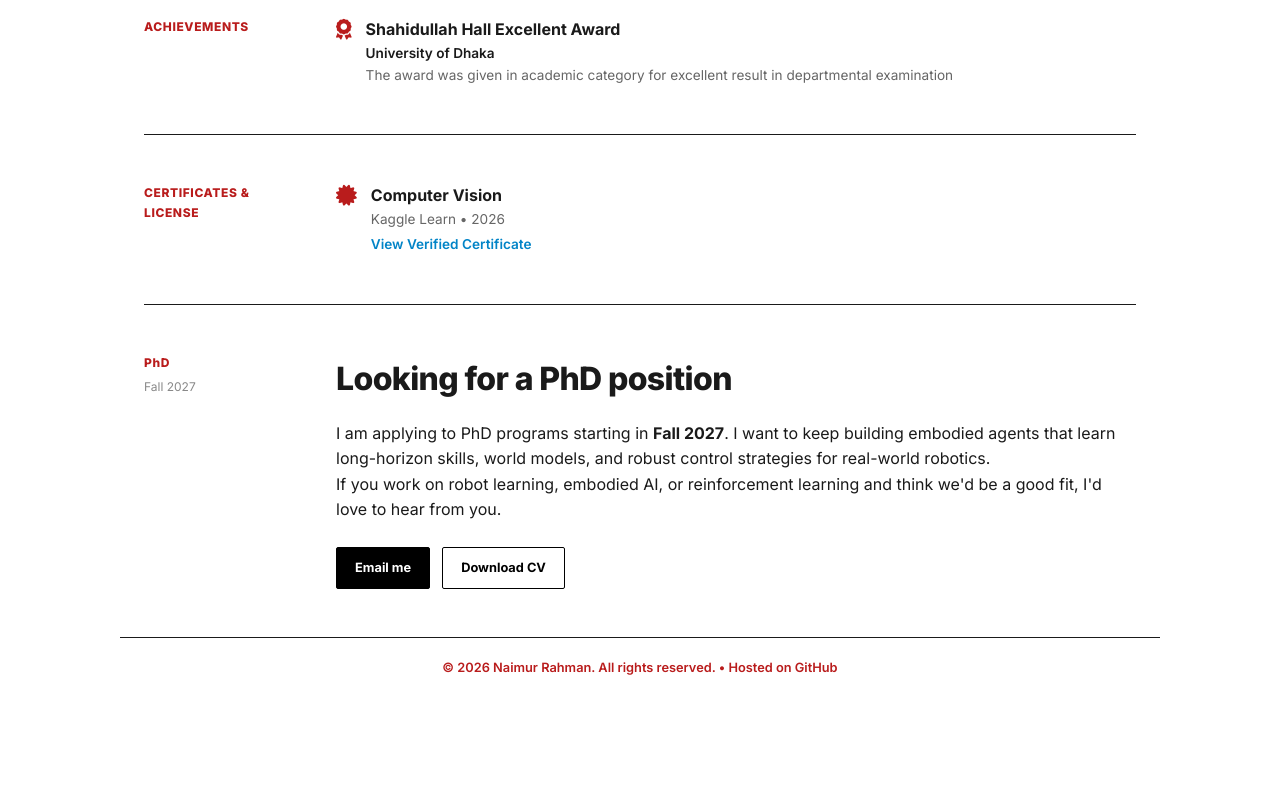
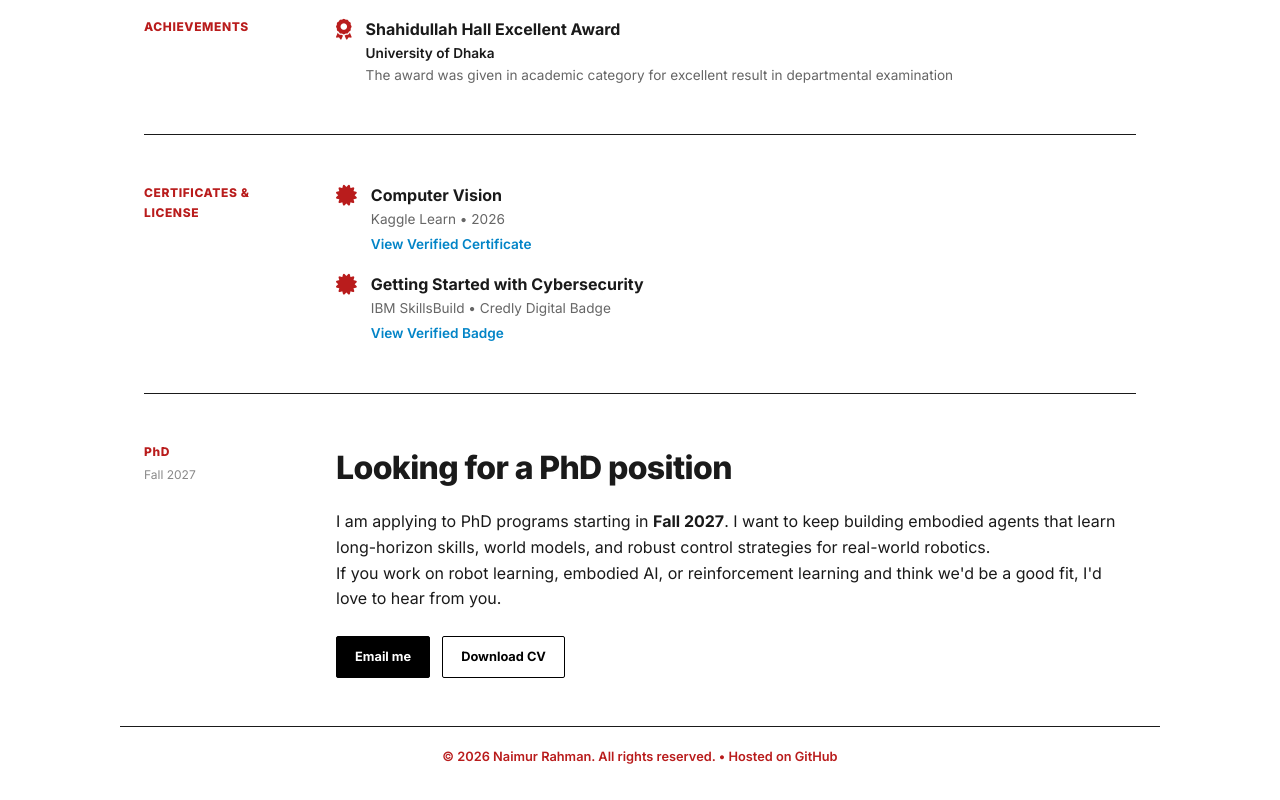
Before and after one commit to naimur-rahman-eng/naimur-rahman-eng.github.io, a plain HTML site: page index.html in a window 1280 px wide. Shown: the part 1303-2103 px from the top of the page. Before the commit the page ends 2014 px from the top, so only its background shows below. Drawn offline with Linux system fonts and the light colour scheme.

Commit message:
adding ibm badges

```diff
--- a/index.html
+++ b/index.html
@@ -184,6 +184,20 @@
             </div>
           </li>
 
+          <!-- IBM SkillsBuild: Getting Started with Cybersecurity (Credly digital badge) -->
+          <li class="certificate-item">
+            <i class="fa-solid fa-certificate"></i>
+            <div>
+              <h3>Getting Started with Cybersecurity</h3>
+              <p>IBM SkillsBuild &bull; Credly Digital Badge</p>
+              <a href="https://www.credly.com/badges/18bf2640-68bb-41b8-8c44-d21ac3809e07/public_url"
+                 target="_blank"
+                 rel="noopener noreferrer">
+                View Verified Badge
+              </a>
+            </div>
+          </li>
+
           <!-- Add more certificates by copying the <li> block above -->
         </ul>
       </div>
```
